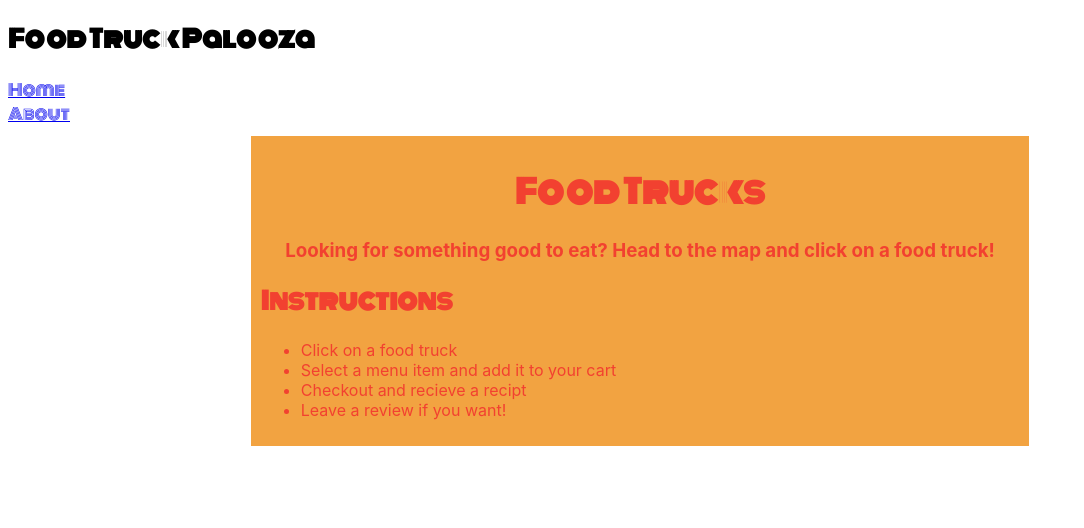
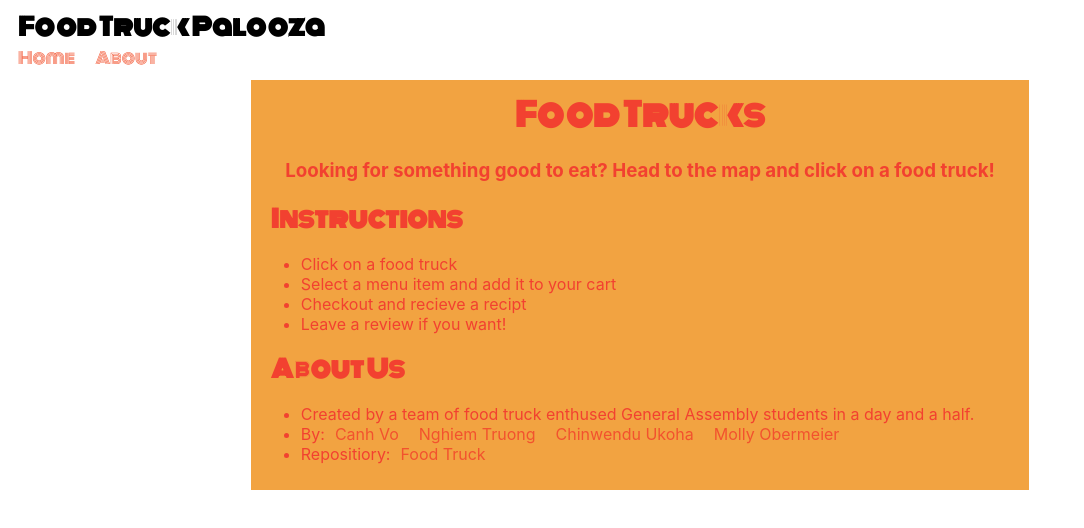
Before and after one commit to vinhnghiemcr/FoodTrucks, a React (Create React App) app in the folder Client/: page /about in a window 1280 px wide. Shown: the top 528 px of the page, without its empty margins (0-1084 px from the left). Built offline with nearby package versions, Linux system fonts and the light colour scheme.

Commit message:
css updates

```diff
--- a/Client/src/components/Nav.jsx
+++ b/Client/src/components/Nav.jsx
@@ -12,8 +12,6 @@ const Nav = () => {
         </div>
         <div className='homeNav'>
           <Link to='/'>Home</Link>
-        </div>
-        <div className='aboutNav'>
           <Link to='./about'>About</Link>
         </div>
       </nav>
--- a/Client/src/components/Truck.jsx
+++ b/Client/src/components/Truck.jsx
@@ -60,7 +60,7 @@ const Truck = () => {
     <div className ="truckComponent">
       <div className="truckDetails">
         <h1>{truck.name}</h1>
-        <ReactStars  count={truck.rating}   size={24} edit={false} color2={'yellow'} />
+        <ReactStars  count={truck.rating}  className='stars'  size={24} edit={false} color2={'yellow'} />
 
         <img src={truck.image} alt='foodtruck' />
       </div>
--- a/Client/src/pages/AboutPage.js
+++ b/Client/src/pages/AboutPage.js
@@ -16,6 +16,30 @@ const About = () => {
         <li>Checkout and recieve a recipt</li>
         <li>Leave a review if you want!</li>
       </ul>
+      <h2 className="inst">About Us</h2>
+      <ul>
+        <li>
+          Created by a team of food truck enthused General Assembly students in
+          a day and a half.
+        </li>
+        <li>
+          By:
+          <a href="https://www.linkedin.com/in/canh-vo-056122188/">Canh Vo</a>
+          <a href="https://www.linkedin.com/in/nghiem-v-truong/">
+            Nghiem Truong
+          </a>
+          <a href="https://www.linkedin.com/in/chinwenduukoha/">
+            Chinwendu Ukoha
+          </a>
+          <a href="https://github.com/vinhnghiemcr/FoodTrucks">
+            Molly Obermeier
+          </a>
+        </li>
+        <li>
+          Repositiory:
+          <a href="https://github.com/vinhnghiemcr/FoodTrucks">Food Truck</a>
+        </li>
+      </ul>
     </div>
   )
 }
--- a/Client/src/style/App.css
+++ b/Client/src/style/App.css
@@ -16,14 +16,14 @@ main {
   width: 10vh;
   position: fixed;
   left: 60%;
-  top: 48%;
+  top: 58%;
 }
 
 .truckLocation {
   min-height: 100%;
   min-width: 100%;
   position: fixed;
-  margin: 10px 60px;
+  margin: 100px 60px;
   top: 0;
   left: 0;
   background-image: url('../assets/ThemePark.png');
@@ -74,9 +74,27 @@ main {
   font-family: 'Bungee', cursive;
 }
 
+.stars {
+  display: flex;
+  justify-content: center;
+}
+
+a {
+  color: #f2522e;
+  margin: 10px;
+  text-decoration: none;
+}
+
+a:hover {
+  color: #b8d9d1;
+  margin: 10px;
+}
+
 h2,
 h1 {
   font-family: 'Monoton', cursive;
+  padding: 0;
+  margin: 0 10px;
 }
 
 nav {
@@ -94,7 +112,8 @@ img {
 button {
   background-color: #f2522e;
   color: white;
-  padding: 5px;
+  padding: 10px;
+  margin: 5px;
   border-radius: 10px;
   border: none;
 }
```
